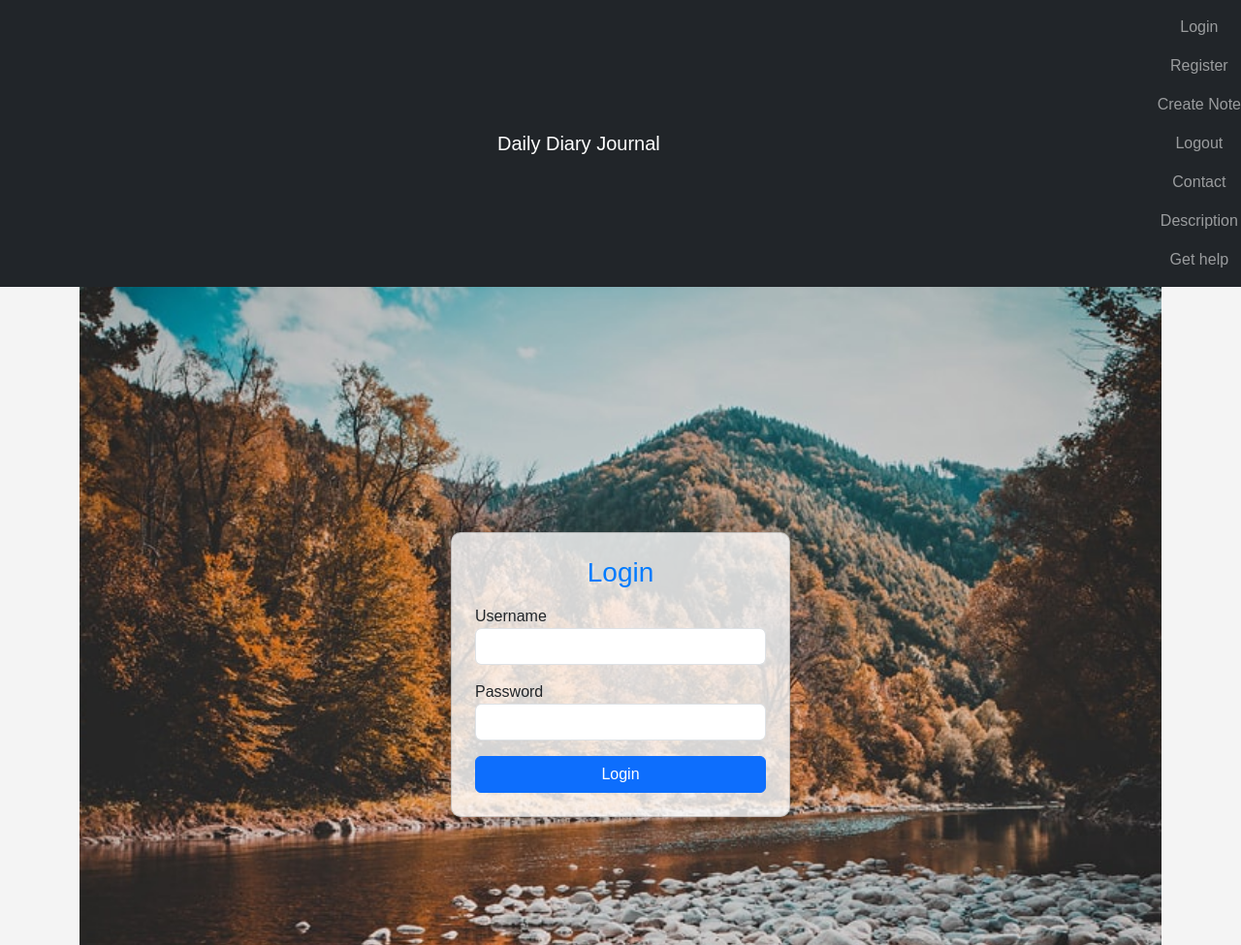
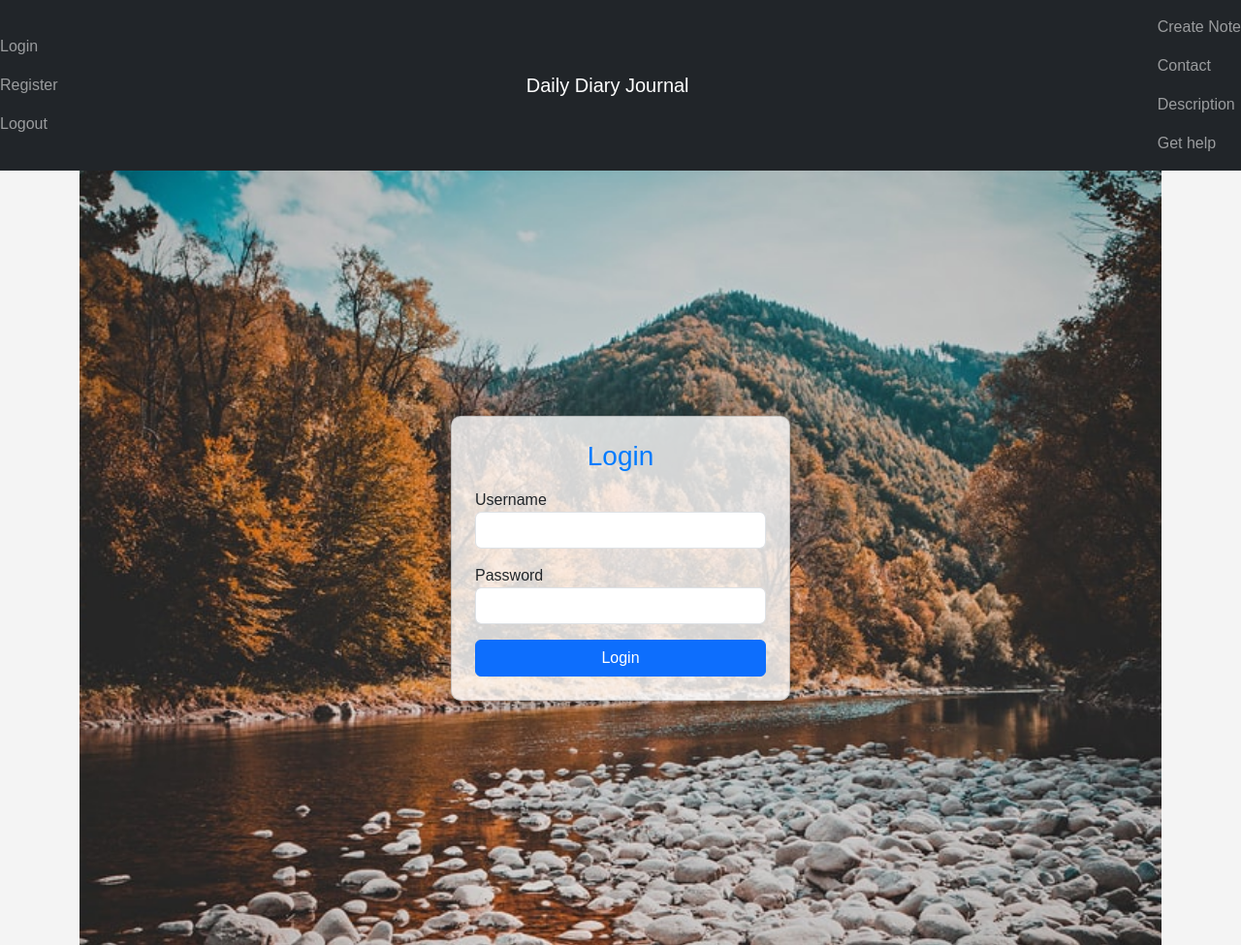
Before and after one commit to Thanutchaporn580/SusiWebsite, a Flask app: page /login in a window 1280 px wide. Shown: the top 975 px of the page at 97% size. Run offline with Flask 3, Linux system fonts and the light colour scheme; some libraries are stand-ins or nearby versions.

Commit message:
Change position of task bar.

```diff
--- a/templates/base.html
+++ b/templates/base.html
@@ -14,15 +14,18 @@
             crossorigin="anonymous"></script>
 </head>
 <body>
-<nav class="navbar navbar-dark bg-dark text-center">
-    <div class="mx-auto order-0">
+<nav class="navbar navbar-dark bg-dark">
+    <!-- ใช้ ms-0 เพื่อให้ปุ่มอยู่ติดขอบซ้าย -->
+    <div class="navbar-nav ms-0">
+        <a class="nav-link" href="{{ url_for('login') }}">Login</a>
+        <a class="nav-link" href="{{ url_for('register') }}">Register</a>
+        <a class="nav-link" href="{{ url_for('logout') }}">Logout</a>
+    </div>
+    <div class="mx-auto">
         <a class="navbar-brand mx-auto" href="{{ url_for('index') }}">Daily Diary Journal</a>
     </div>
     <div class="navbar-nav">
-        <a class="nav-link" href="{{ url_for('login') }}">Login</a>
-        <a class="nav-link" href="{{ url_for('register') }}">Register</a>
         <a class="nav-link" href="{{ url_for('create_note') }}">Create Note</a>
-        <a class="nav-link" href="{{ url_for('logout') }}">Logout</a>
         <a class="nav-link" href="{{ url_for('contact') }}">Contact</a>
         <a class="nav-link" href="{{ url_for('description') }}">Description</a>
         <a class="nav-link" href="{{ url_for('faq') }}">Get help</a>
--- a/templates/login.html
+++ b/templates/login.html
@@ -12,11 +12,11 @@
             {{ form.hidden_tag() }}
             <div class="form-group mb-3">
                 {{ form.username.label }}
-                {{ form.username(class_='form-control', value=form_name) }}
+                {{ form.username(class_='form-control') }}
             </div>
             <div class="form-group mb-3">
                 {{ form.password.label }}
-                {{ form.password(class_='form-control', value=form_name) }}
+                {{ form.password(class_='form-control') }}
             </div>
             {% if request.args.get('error') %}
                 <div>
```
Also changed, not shown: Static/background-faq.jpg (added).
